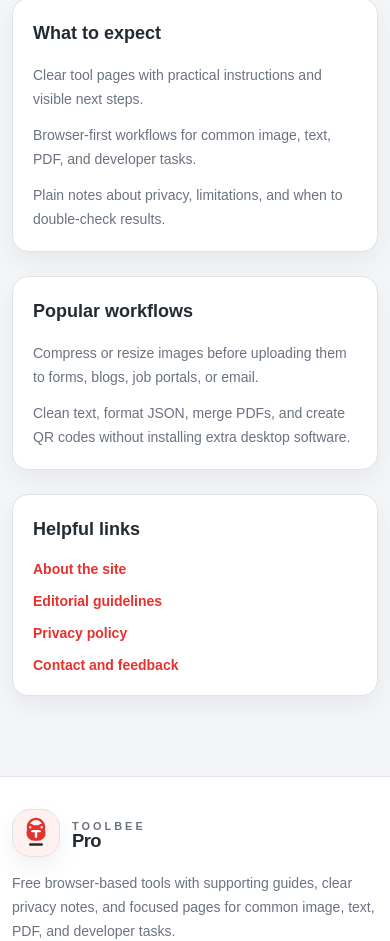
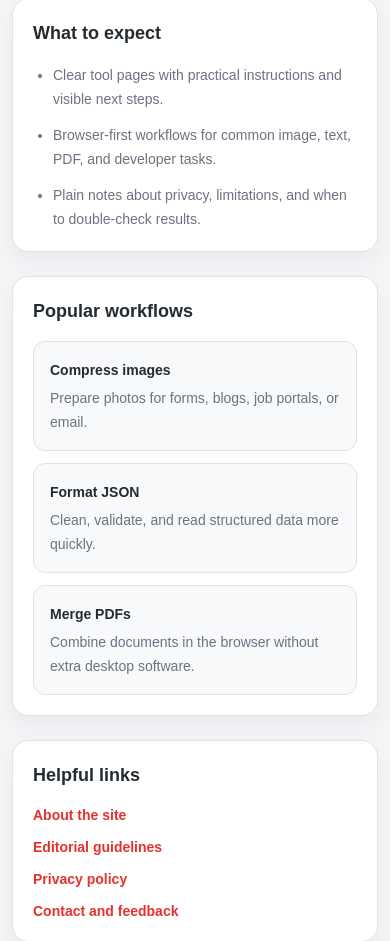
Before and after one commit to Ali-0222/AI-Tools, a Next.js app: page /tools in a window 390 px wide. Shown: the part 6727-7668 px from the top of the page. Built offline with nearby package versions, Linux system fonts and the light colour scheme; no server answers.

Commit message:
logo doc changes updated

```diff
--- a/app/about/page.tsx
+++ b/app/about/page.tsx
@@ -4,7 +4,7 @@ import { StaticPage } from "@/components/static-page";
 import { buildMetadata, buildWebPageSchema } from "@/lib/seo";
 import { siteConfig } from "@/lib/site-config";
 
-const title = "About Us";
+const title = "About Toolbee Pro Online Tools";
 const description = `Learn the purpose of ${siteConfig.name} and why the site focuses on simple, free, browser-based utilities.`;
 
 export const metadata: Metadata = buildMetadata({
--- a/app/contact/page.tsx
+++ b/app/contact/page.tsx
@@ -5,7 +5,7 @@ import { SchemaScript } from "@/components/schema-script";
 import { buildMetadata, buildWebPageSchema } from "@/lib/seo";
 import { siteConfig } from "@/lib/site-config";
 
-const title = "Contact Us";
+const title = "Contact Toolbee Pro Support and Feedback";
 const description = `Contact ${siteConfig.name} with feedback, suggestions, or general questions through a simple contact form.`;
 
 export const metadata: Metadata = buildMetadata({
--- a/app/layout.tsx
+++ b/app/layout.tsx
@@ -49,6 +49,14 @@ export const metadata: Metadata = {
   alternates: {
     canonical: "/"
   },
+  verification: {
+    ...(siteConfig.googleSiteVerification
+      ? { google: siteConfig.googleSiteVerification }
+      : {}),
+    ...(siteConfig.bingSiteVerification
+      ? { other: { "msvalidate.01": siteConfig.bingSiteVerification } }
+      : {})
+  },
   other: {
     "google-adsense-account": siteConfig.adsenseAccount
   }
@@ -70,14 +78,14 @@ export default function RootLayout({
         />
         <Script
           async
-          src="https://www.googletagmanager.com/gtag/js?id=G-RJTFPY0G35"
+          src={`https://www.googletagmanager.com/gtag/js?id=${siteConfig.googleAnalyticsId}`}
           strategy="afterInteractive"
         />
         <Script id="google-analytics" strategy="afterInteractive">
           {`window.dataLayer = window.dataLayer || [];
 function gtag(){dataLayer.push(arguments);}
 gtag('js', new Date());
-gtag('config', 'G-RJTFPY0G35');`}
+gtag('config', '${siteConfig.googleAnalyticsId}');`}
         </Script>
       </head>
       <body>
--- a/app/tools/page.tsx
+++ b/app/tools/page.tsx
@@ -6,7 +6,7 @@ import { ToolCard } from "@/components/tool-card";
 import { siteTools } from "@/lib/site-data";
 import { buildCollectionPageSchema, buildMetadata } from "@/lib/seo";
 
-const title = "All Free Online Tools";
+const title = "All Free Online Tools for Images Text PDF and JSON";
 const description =
   "Browse all free online tools for image editing, text cleanup, JSON formatting, calculators, and PDF merging.";
 
--- a/components/ad-sidebar.tsx
+++ b/components/ad-sidebar.tsx
@@ -1,39 +1,86 @@
 import Link from "next/link";
+
+const expectations = [
+  "Clear tool pages with practical instructions and visible next steps.",
+  "Browser-first workflows for common image, text, PDF, and developer tasks.",
+  "Plain notes about privacy, limitations, and when to double-check results."
+];
+
+const workflows = [
+  {
+    href: "/tools/image-compressor",
+    title: "Compress images",
+    description: "Prepare photos for forms, blogs, job portals, or email."
+  },
+  {
+    href: "/tools/json-formatter",
+    title: "Format JSON",
+    description: "Clean, validate, and read structured data more quickly."
+  },
+  {
+    href: "/tools/pdf-merge",
+    title: "Merge PDFs",
+    description: "Combine documents in the browser without extra desktop software."
+  }
+];
+
+const helpfulLinks = [
+  { href: "/about", label: "About the site" },
+  { href: "/editorial-guidelines", label: "Editorial guidelines" },
+  { href: "/privacy-policy", label: "Privacy policy" },
+  { href: "/contact", label: "Contact and feedback" }
+];
 
 export function AdSidebar() {
   return (
     <aside className="space-y-6 lg:sticky lg:top-6 lg:h-fit" aria-label="Sidebar">
-      <div className="card p-5">
-        <h2 className="text-lg font-bold">What to expect</h2>
-        <ul className="mt-4 space-y-3 text-sm leading-6 text-[var(--muted)]">
-          <li>Clear tool pages with practical instructions and visible next steps.</li>
-          <li>Browser-first workflows for common image, text, PDF, and developer tasks.</li>
-          <li>Plain notes about privacy, limitations, and when to double-check results.</li>
+      <section className="card p-5" aria-labelledby="sidebar-expectations">
+        <h2 id="sidebar-expectations" className="text-lg font-bold">
+          What to expect
+        </h2>
+        <ul className="mt-4 list-disc space-y-3 pl-5 text-sm leading-6 text-[var(--muted)]">
+          {expectations.map((item) => (
+            <li key={item}>{item}</li>
+          ))}
         </ul>
-      </div>
+      </section>
 
-      <div className="card p-5">
-        <h2 className="text-lg font-bold">Popular workflows</h2>
-        <div className="mt-4 space-y-3 text-sm leading-6 text-[var(--muted)]">
-          <p>
-            Compress or resize images before uploading them to forms, blogs, job portals, or email.
-          </p>
-          <p>
-            Clean text, format JSON, merge PDFs, and create QR codes without installing extra
-            desktop software.
-          </p>
+      <section className="card p-5" aria-labelledby="sidebar-workflows">
+        <h2 id="sidebar-workflows" className="text-lg font-bold">
+          Popular workflows
+        </h2>
+        <div className="mt-4 space-y-3">
+          {workflows.map((workflow) => (
+            <Link
+              key={workflow.href}
+              href={workflow.href}
+              className="block rounded-xl border border-[var(--border)] bg-[var(--surface-strong)] p-4 transition hover:border-[var(--accent)] focus-visible:outline focus-visible:outline-2 focus-visible:outline-offset-2 focus-visible:outline-[var(--accent)]"
+            >
+              <span className="text-sm font-bold text-[var(--foreground)]">{workflow.title}</span>
+              <span className="mt-1 block text-sm leading-6 text-[var(--muted)]">
+                {workflow.description}
+              </span>
+            </Link>
+          ))}
         </div>
-      </div>
+      </section>
 
-      <div className="card p-5">
-        <h2 className="text-lg font-bold">Helpful links</h2>
+      <section className="card p-5" aria-labelledby="sidebar-links">
+        <h2 id="sidebar-links" className="text-lg font-bold">
+          Helpful links
+        </h2>
         <div className="mt-4 flex flex-col gap-3 text-sm font-semibold text-[var(--accent)]">
-          <Link href="/about">About the site</Link>
-          <Link href="/editorial-guidelines">Editorial guidelines</Link>
-          <Link href="/privacy-policy">Privacy policy</Link>
-          <Link href="/contact">Contact and feedback</Link>
+          {helpfulLinks.map((link) => (
+            <Link
+              key={link.href}
+              href={link.href}
+              className="rounded-md transition hover:text-[var(--accent-strong)] focus-visible:outline focus-visible:outline-2 focus-visible:outline-offset-2 focus-visible:outline-[var(--accent)]"
+            >
+              {link.label}
+            </Link>
+          ))}
         </div>
-      </div>
+      </section>
     </aside>
   );
 }
--- a/components/header.tsx
+++ b/components/header.tsx
@@ -49,8 +49,7 @@ export function Header() {
                 <button
                   type="button"
                   onClick={() => setDesktopOpen((current) => !current)}
-                  className="inline-flex appearance-none items-center gap-2 bg-transparent p-0 text-[var(--foreground)] transition hover:text-[var(--foreground)]"
-                  style={{ fontWeight: 700 }}
+                  className="inline-flex appearance-none items-center gap-2 bg-transparent p-0 font-bold text-[var(--foreground)] transition hover:text-[var(--foreground)]"
                   aria-expanded={desktopOpen}
                   aria-haspopup="menu"
                 >
@@ -139,7 +138,6 @@ export function Header() {
                   <Link
                     href="/auth/register"
                     className="rounded-xl bg-[var(--accent)] px-4 py-2 text-sm font-semibold text-[var(--surface)] hover:text-[var(--surface)]"
-                    style={{ color: "var(--surface)" }}
                   >
                     Sign up
                   </Link>
--- a/components/hero.tsx
+++ b/components/hero.tsx
@@ -30,7 +30,6 @@ export function Hero() {
             <Link
               href="/tools"
               className="rounded-xl bg-[var(--accent)] px-5 py-3 text-sm font-semibold text-[var(--surface)] transition hover:bg-[var(--accent-strong)] hover:text-[var(--surface)]"
-              style={{ color: "var(--surface)" }}
             >
               Explore tools
             </Link>
--- a/components/site-logo.tsx
+++ b/components/site-logo.tsx
@@ -33,7 +33,7 @@ export function SiteLogo({
         </svg>
       </span>
       {compact ? null : (
-        <span className="flex flex-col leading-none" style={{marginTop: "5px"}}>
+        <span className="mt-[5px] flex flex-col leading-none">
           <span className="text-[0.68rem] font-semibold uppercase tracking-[0.28em] text-[var(--muted)]">
             Toolbee
           </span>
--- a/lib/site-config.ts
+++ b/lib/site-config.ts
@@ -2,6 +2,9 @@ export const siteConfig = {
   name: "Toolbee Pro",
   url: "https://toolbeepro.com",
   email: "toolbeepro@gmail.com",
+  googleAnalyticsId: process.env.NEXT_PUBLIC_GOOGLE_ANALYTICS_ID ?? "G-RJTFPY0G35",
+  googleSiteVerification: process.env.NEXT_PUBLIC_GOOGLE_SITE_VERIFICATION ?? "",
+  bingSiteVerification: process.env.NEXT_PUBLIC_BING_SITE_VERIFICATION ?? "",
   adsenseAccount: "ca-pub-2873527744568249",
   adsensePublisher: "pub-2873527744568249"
 } as const;
--- a/next.config.ts
+++ b/next.config.ts
@@ -1,5 +1,14 @@
 import type { NextConfig } from "next";
 
-const nextConfig: NextConfig = {};
+const nextConfig: NextConfig = {
+  images: {
+    remotePatterns: [
+      {
+        protocol: "https",
+        hostname: "images.unsplash.com"
+      }
+    ]
+  }
+};
 
 export default nextConfig;
```
Also changed, not shown: app/blog/[slug]/page.tsx (+10 -1 lines), app/blog/page.tsx (+6 -2 lines), 1 other file (tests, documents, lock files or other folders).
